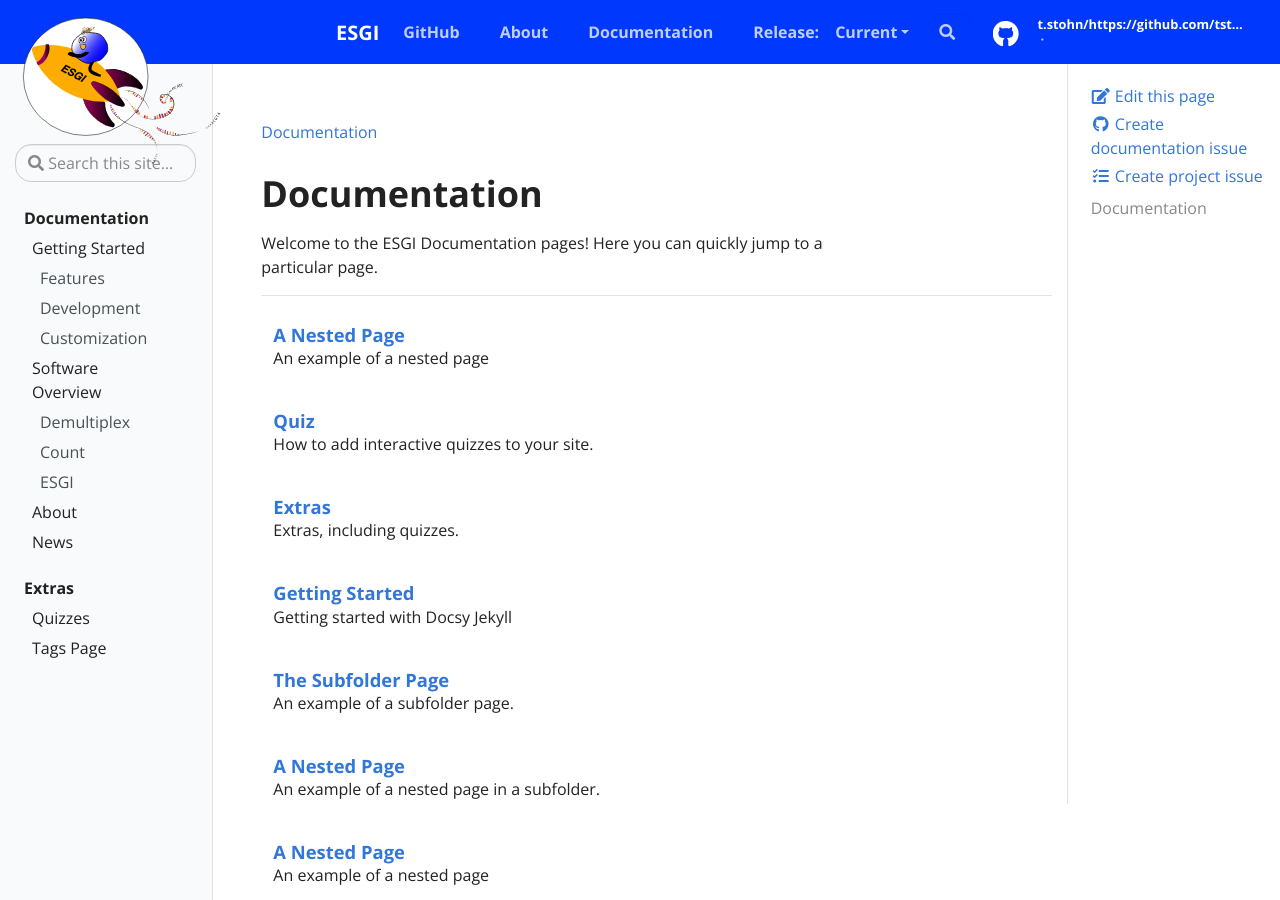
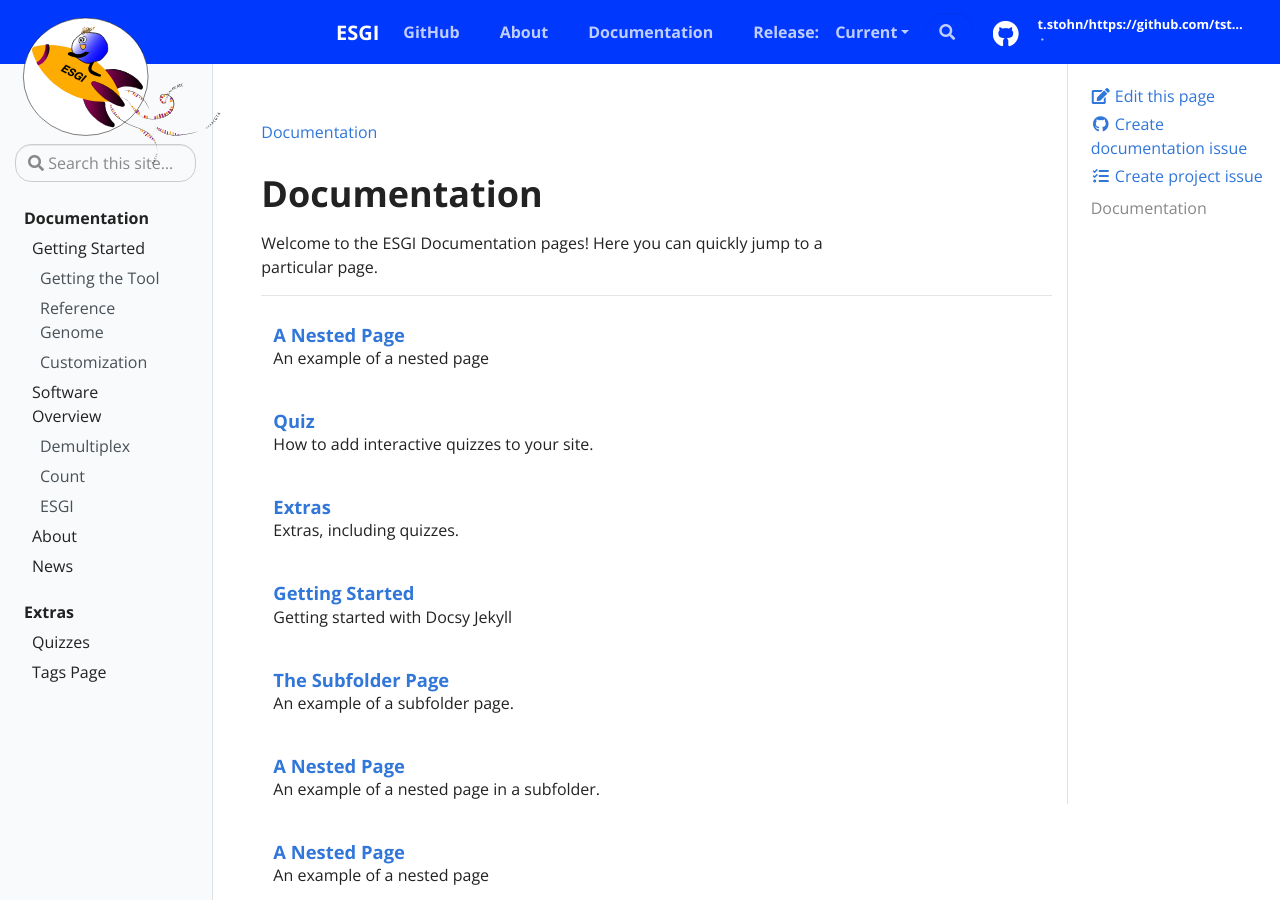
Before and after one commit to tstohn/ESGI.documentation, a Jekyll site: the page built from pages/docs.md, in a window 1280 px wide and 900 px high. Built offline with Jekyll 4.4.1, drawn with Linux system fonts in a browser that asks for light colours.

Commit message:
Update TOC with new getting started sections

```diff
--- a/_data/toc.yml
+++ b/_data/toc.yml
@@ -4,10 +4,10 @@
     - title: "Getting Started"
       url: "docs/getting-started"
       children:
-        - title: Features
-          url: "docs/getting-started#getting-started"
-        - title: Development
-          url: "docs/getting-started#development"
+        - title: Getting the Tool
+          url: "docs/getting-started#getting-the-tool"
+        - title: Reference Genome
+          url: "docs/getting-started#reference-genome"
         - title: Customization
           url: "docs/getting-started#customization"
     - title: Software Overview
```
